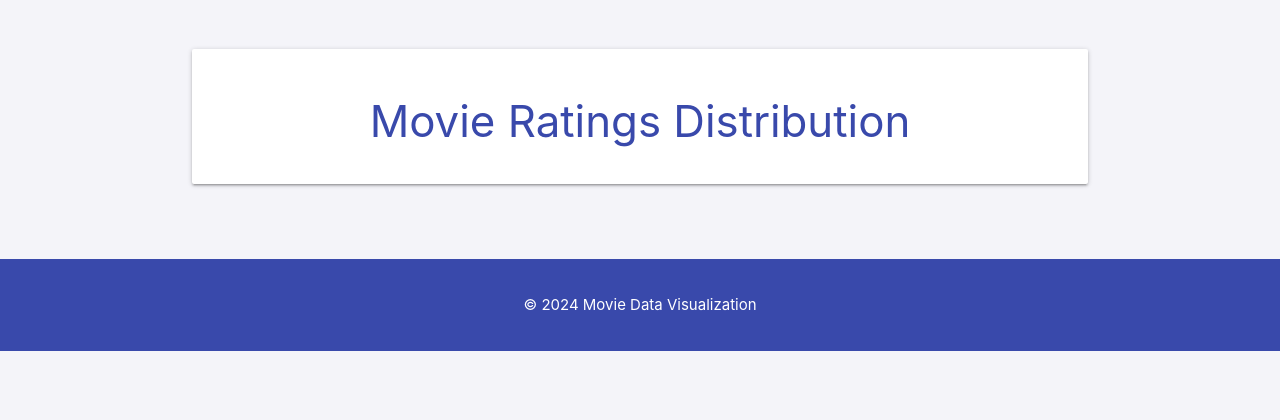
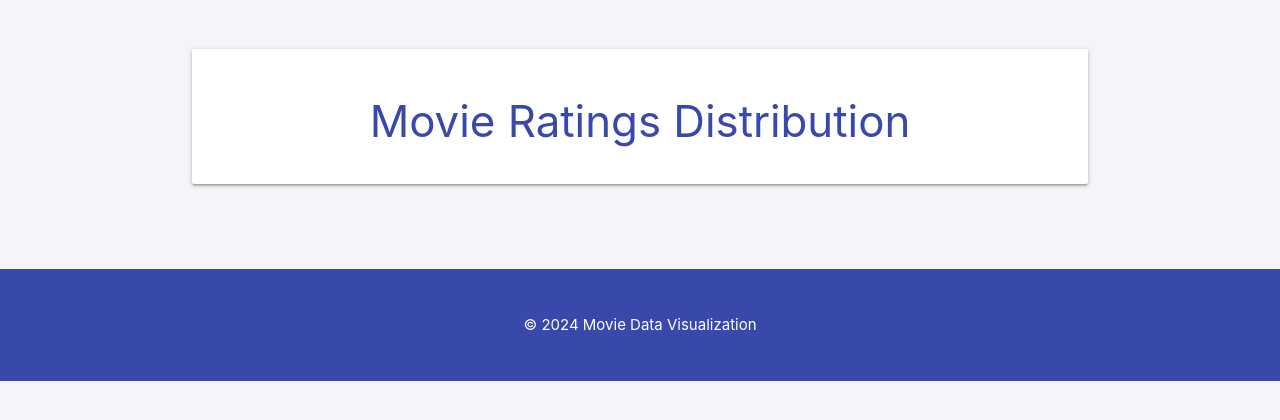
Before and after one commit to DavidThomas-coder/hal9001, a Flask app: template templates/index.html in a window 1280 px wide. Shown: the part 255-675 px from the top of the page. Run offline with Flask 3, Linux system fonts and the light colour scheme; the template is opened without the code that fills it, so the values that code supplies are empty; some libraries are stand-ins or nearby versions.

Commit message:
formatting

```diff
--- a/templates/index.html
+++ b/templates/index.html
@@ -31,8 +31,8 @@
             background-color: #3949ab;
         }
         footer {
-            margin-top: 40px;
-            padding: 20px 0;
+            margin-top: 50px;
+            padding: 30px 0;
             background-color: #3949ab;
             color: white;
             text-align: center;
```
